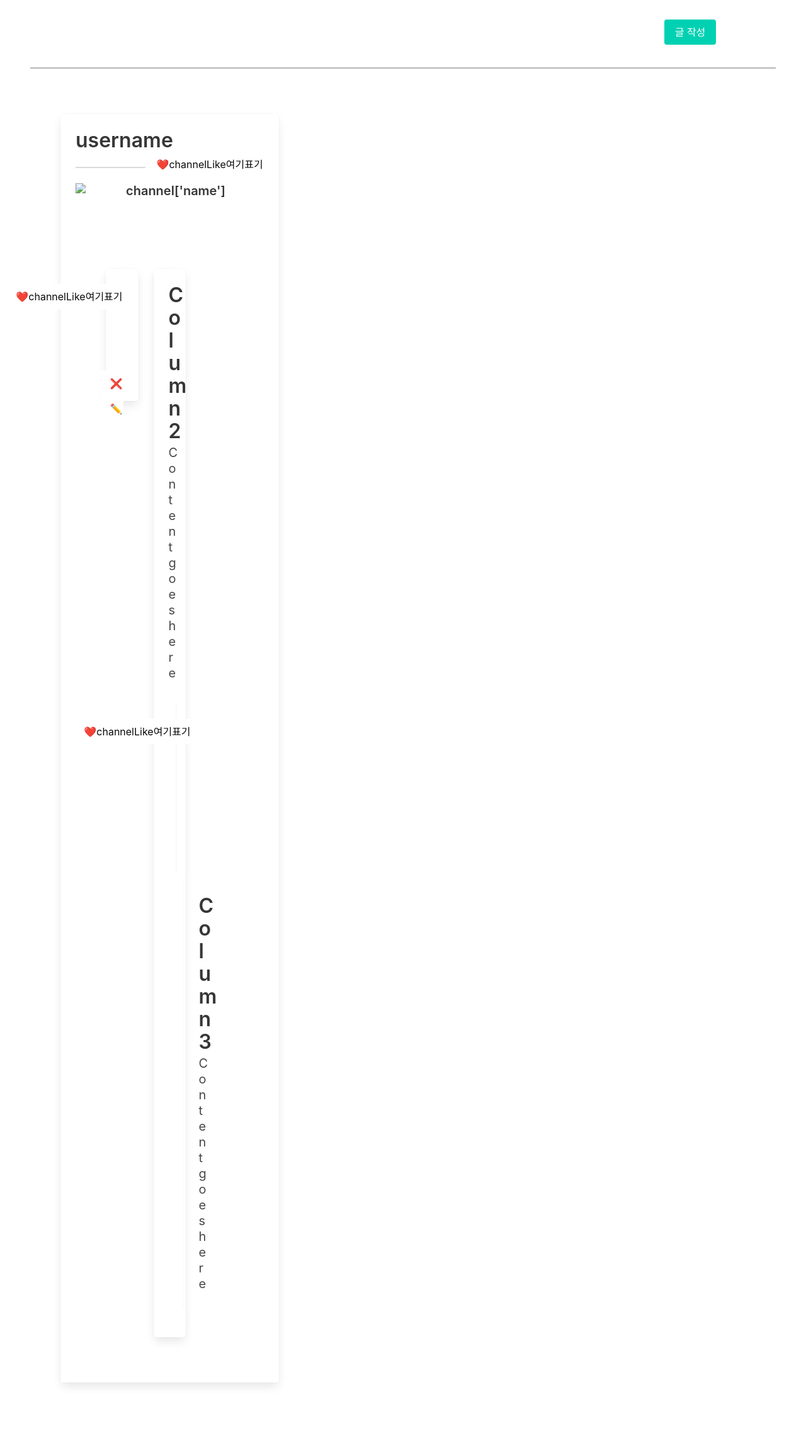
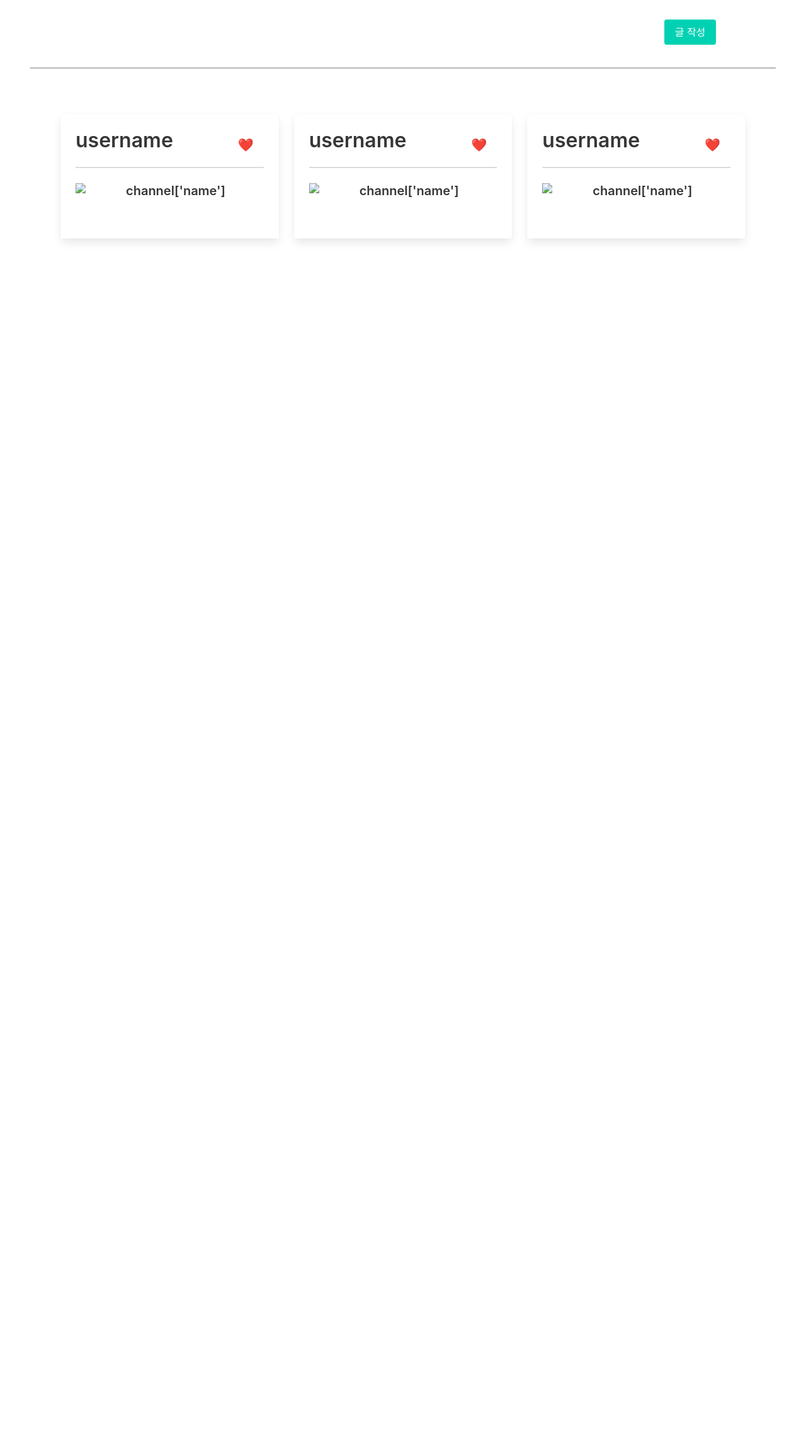
Before and after one commit to namhoon-kim97/YourTuber, a Flask app: template templates/index.html in a window 1280 px wide; the page is wider, and only the part inside the window is pictured. Shown: the part 201-2493 px from the top of that part at 63% size. After the commit the page ends 586 px from the top of that part, so only its background shows below. Run offline with Flask 3, Linux system fonts and the light colour scheme; the template is opened without the code that fills it, so the values that code supplies are empty.

Commit message:
FIX:index.html div fix

```diff
--- a/static/style.css
+++ b/static/style.css
@@ -6,7 +6,8 @@
 
 #articleButton {
   float: right;
-  padding-right: 0px;
+  font-size: 20px;
+  padding-right: 15px;
 }
 
 .dotLine {
--- a/templates/index.html
+++ b/templates/index.html
@@ -43,10 +43,7 @@
                 <p class="title">
                   username
                   <span>
-                      <button class="button is-white" id="articleButton">
-                        ❤️
-                        <h6>channelLike여기표기</h6>
-                      </button>
+                    <button class="button is-white" id="articleButton">❤️</button>
                   </span>
                 </p>
                 <hr class="has-background-grey-lighter" />
@@ -72,23 +69,17 @@
                     </div>
                   </article>
                 </div>
-
-    <!-- Main content -->
-    <section class="section">
-      <div class="container">
-        <div class="columns is-multiline">
-          <!-- 쌓이게 -->
+              </div>
+            </div>
+          </div>
           <div class="column is-one-third">
             <div class="card">
               <div class="card-content">
                 <!-- 카드 제목 -->
                 <p class="title">
-
-                  <span
-                    ><button class="button is-white" id="articleButton">
-                      ❤️
-                      <h6>channelLike여기표기</h6>
-                    </button>
+                  username
+                  <span>
+                    <button class="button is-white" id="articleButton">❤️</button>
                   </span>
                 </p>
                 <hr class="has-background-grey-lighter" />
@@ -99,86 +90,61 @@
                 <!-- 카드 내용  -->
                 <div class="subtitle">
                   <article class="media">
+                    <figure class="media-left">
                       <p class="image is-64x64">
-                      <img src="{{ 이미지주소 }}" />
+                        <img src="##" />
                       </p>
+                    </figure>
+                    <div class="media-content">
                       <div class="content">
                         <p>
                           <!-- channel딕셔너리에서 가져오기 -->
-
+                          <strong> channel['name'] </strong>
                         </p>
+                      </div>
                     </div>
                   </article>
                 </div>
-
-
-                  <button class="button is-white" id="articleButton">❌</button>
-                  <button class="button is-white" id="articleButton">✏️</button>
-
-                  <br />
               </div>
             </div>
           </div>
-
-
-            <div class="column is-one-third">
-              <div class="card">
-                <div class="card-content">
-                  <p class="title">Column 2</p>
-                  <p class="subtitle">Content goes here</p>
           <div class="column is-one-third">
             <div class="card">
               <div class="card-content">
                 <!-- 카드 제목 -->
                 <p class="title">
-
-                  <span
-                    ><button class="button is-white" id="articleButton">
-                      ❤️
-                      <h6>channelLike여기표기</h6>
-                    </button>
+                  username
+                  <span>
+                    <button class="button is-white is-small" id="articleButton">❤️</button>
                   </span>
                 </p>
                 <hr class="has-background-grey-lighter" />
                 <!-- 카드 내용  -->
                 <div class="subtitle">
                   <!-- dv에 있는 내용들 list로 추가-->
+                </div>
                 <!-- 카드 내용  -->
+                <div class="subtitle">
                   <article class="media">
+                    <figure class="media-left">
                       <p class="image is-64x64">
-                      <img src="{{ 이미지주소 }}" />
+                        <img src="##" />
                       </p>
+                    </figure>
+                    <div class="media-content">
                       <div class="content">
                         <p>
                           <!-- channel딕셔너리에서 가져오기 -->
-
+                          <strong> channel['name'] </strong>
                         </p>
                       </div>
+                    </div>
                   </article>
-                  <article class="media">
-                    <p class="image is-64x64">
-                      <img src="{{ 이미지주소 }}" />
-                    </p>
-                    <div class="content">
-                      <p>
-                        <!-- channel딕셔너리에서 가져오기 -->
-                      </p>
                 </div>
-
-                </div>
-              </div>
-            </div>
-
-            <div class="column is-one-third">
-              <div class="card">
-                <div class="card-content">
-                  <p class="title">Column 3</p>
-                  <p class="subtitle">Content goes here</p>
               </div>
             </div>
           </div>
         </div>
     </section>
-    </section>
   </body>
 </html>
```
Lines whose indentation alone changed are shown as unchanged.
